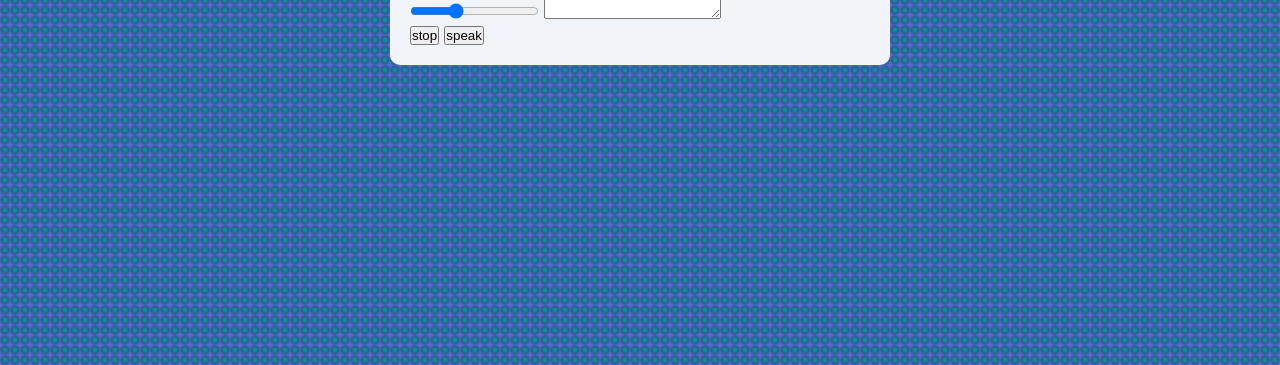
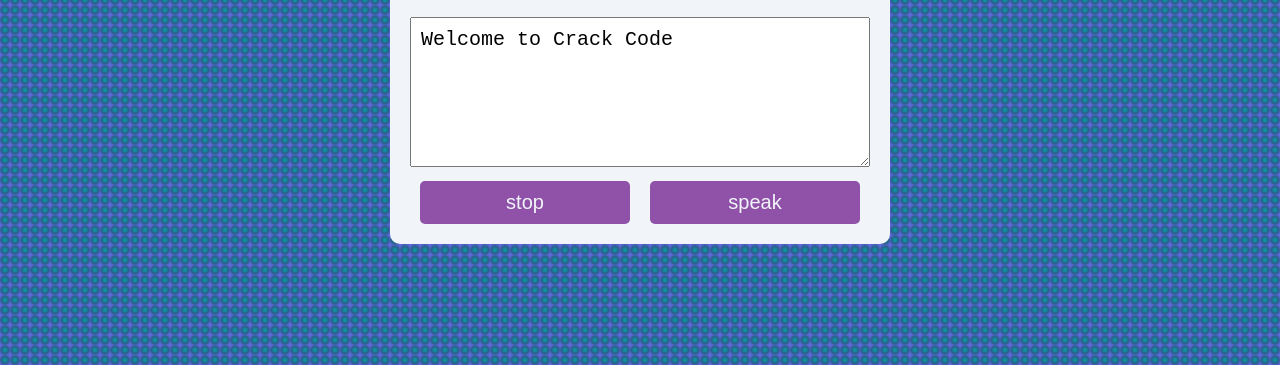
Before and after one commit to cheseuca/voxify, a plain HTML site: page index.html in a window 1280 px wide. Shown: the part 435-800 px from the top of the page. Drawn offline with Linux system fonts and the light colour scheme.

Commit message:
Modified index.html style.css

```diff
--- a/index.html
+++ b/index.html
@@ -10,18 +10,19 @@
 <body>
     <div id = "container">
         <h1>Voxify</h1>
-        <select title="Select an Option">
+        <select title="Select an Option" id = "voices">
             <option>Select an Option</option>
         </select>
         <label>rate:</label>
-        <input type="range" value="1" min="0" max="3" step="0.1">
+        <input id = "rate" type="range" value="1" min="0" max="3" step="0.1">
         <label>pitch:</label>
-        <input type="range" value="1" min="0" max = "3" step="0.1">
-        <textarea>Welcome to Crack Code</textarea>
-        <div>
-            <button>stop</button>
-            <button>speak</button>
+        <input id = "pitch" type="range" value="1" min="0" max = "2" step="0.1">
+        <textarea id = "textarea">Welcome to Crack Code</textarea>
+        <div id = "buttons">
+            <button id = "stop-button">stop</button>
+            <button id = "speak-button">speak</button>
         </div>
     </div>
+    <script src="./script.js"></script>
 </body>
 </html>
--- a/style.css
+++ b/style.css
@@ -35,3 +35,35 @@ h1{
     padding: 5px 0 5px 0;
 
 }
+
+select, input, textarea{
+    width: 100%;
+    margin: 10px 0;
+    padding: 10px;
+    font-size: 20px;
+}
+
+textarea {
+    height: 150px;
+}
+
+#buttons{
+    display: flex;
+}
+
+#buttons button{
+    width: 50%;
+    margin: 0 10px;
+    padding: 10px;
+    font-size: 20px;
+    border: 0;
+    border-radius: 5px;
+    cursor: pointer;
+    background-color: rgb(144, 81, 168);
+    color: rgb(241, 245, 249);
+    position: relative;
+}
+
+#buttons button:active{
+    top: 2px;
+}
```
Also changed, not shown: 1 other file.
